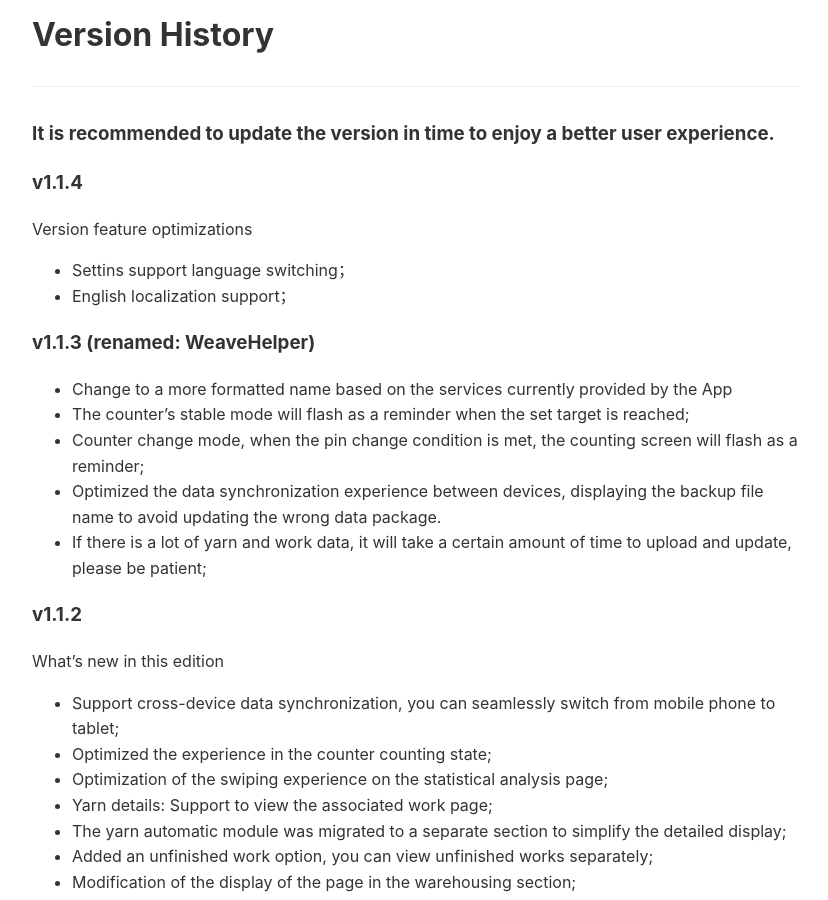
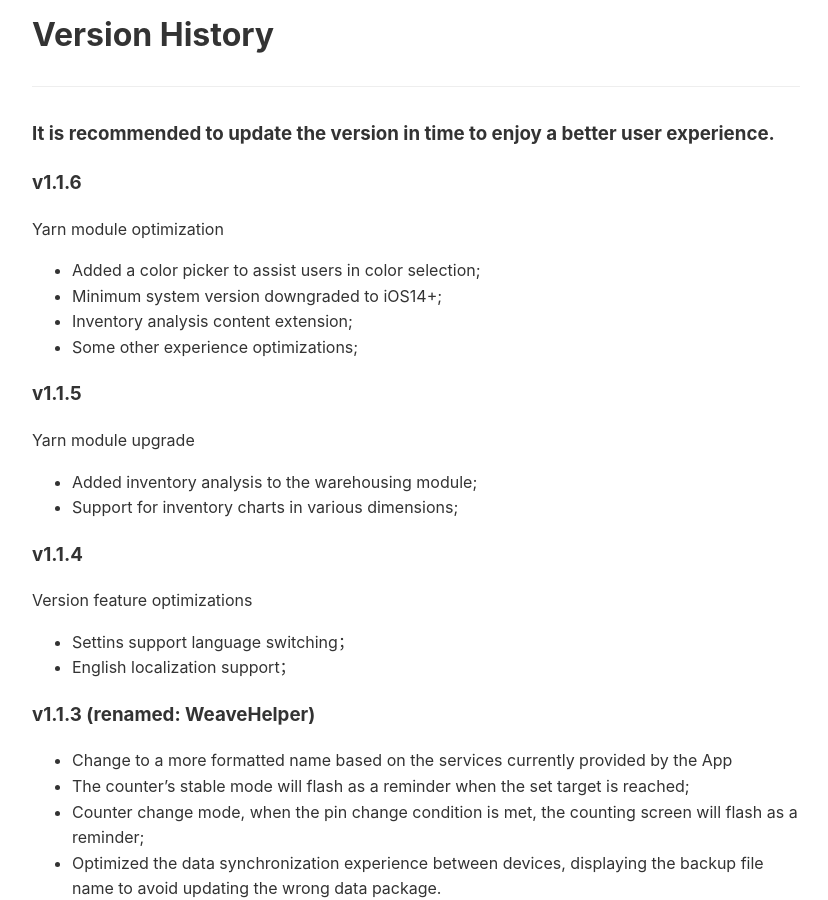
Before and after one commit to iBlackStone/iblackstone.github.io, a Jekyll site: the page built from setword/versionsen.md, in a window 1280 px wide and 900 px high. Shown: the whole window, without its empty margins (224-1052 px from the left). Built offline with Jekyll 4.4.1, drawn with Linux system fonts in a browser that asks for light colours.

Commit message:
Update versionsen.md
version add

```diff
--- a/setword/versionsen.md
+++ b/setword/versionsen.md
@@ -4,6 +4,20 @@
 ---
 
 ### It is recommended to update the version in time to enjoy a better user experience.
+
+### v1.1.6
+
+Yarn module optimization
+- Added a color picker to assist users in color selection;
+- Minimum system version downgraded to iOS14+;
+- Inventory analysis content extension;
+- Some other experience optimizations;
+
+### v1.1.5
+Yarn module upgrade
+- Added inventory analysis to the warehousing module;
+- Support for inventory charts in various dimensions;
+
 
 ### v1.1.4
 
```
